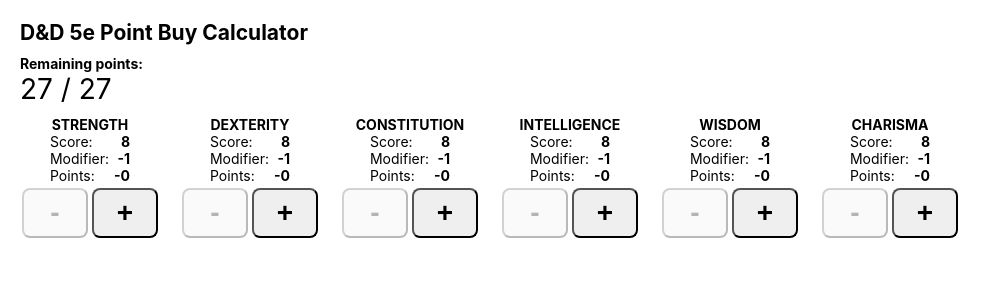
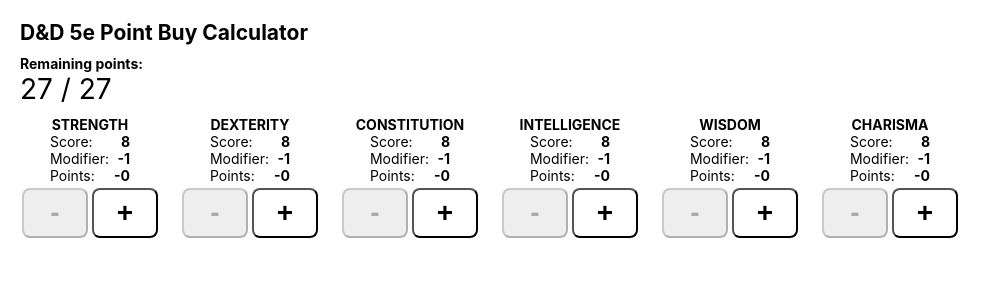
Before and after one commit to rush340/dnd-ability-calc, a React (Create React App) app: page / in a window 1280 px wide. Shown: the top 300 px of the page, without its empty margins (0-1001 px from the left). Built offline with nearby package versions, Linux system fonts and the light colour scheme.

Commit message:
add explicit button bg color

```diff
--- a/src/AbilitiesPanel.css
+++ b/src/AbilitiesPanel.css
@@ -29,6 +29,15 @@
   border-radius: 8px;
 }
 
+.ability-change-control:enabled {
+  background-color: #fff;
+}
+
+.ability-change-control:disabled {
+  background-color: #eee;
+}
+
+
 .ability table {
   margin: 0 auto;
   border: 0;
```
